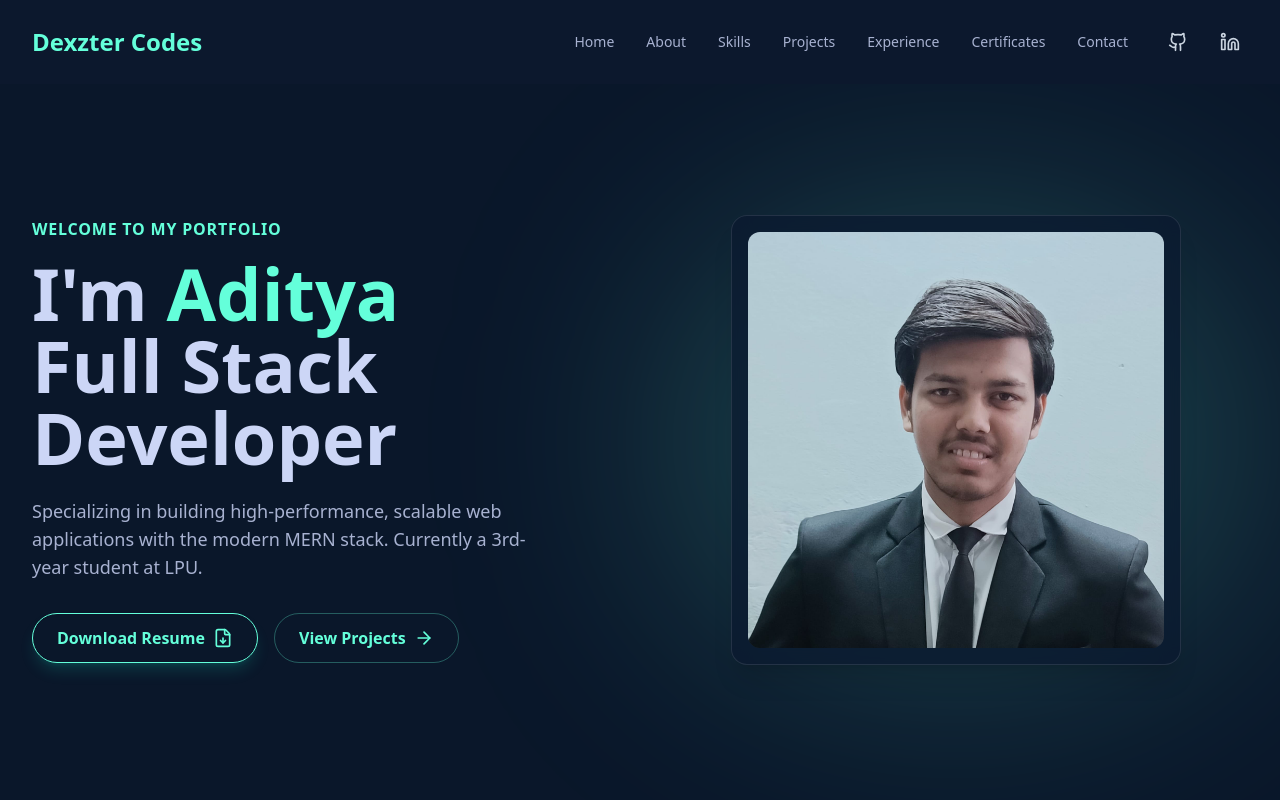
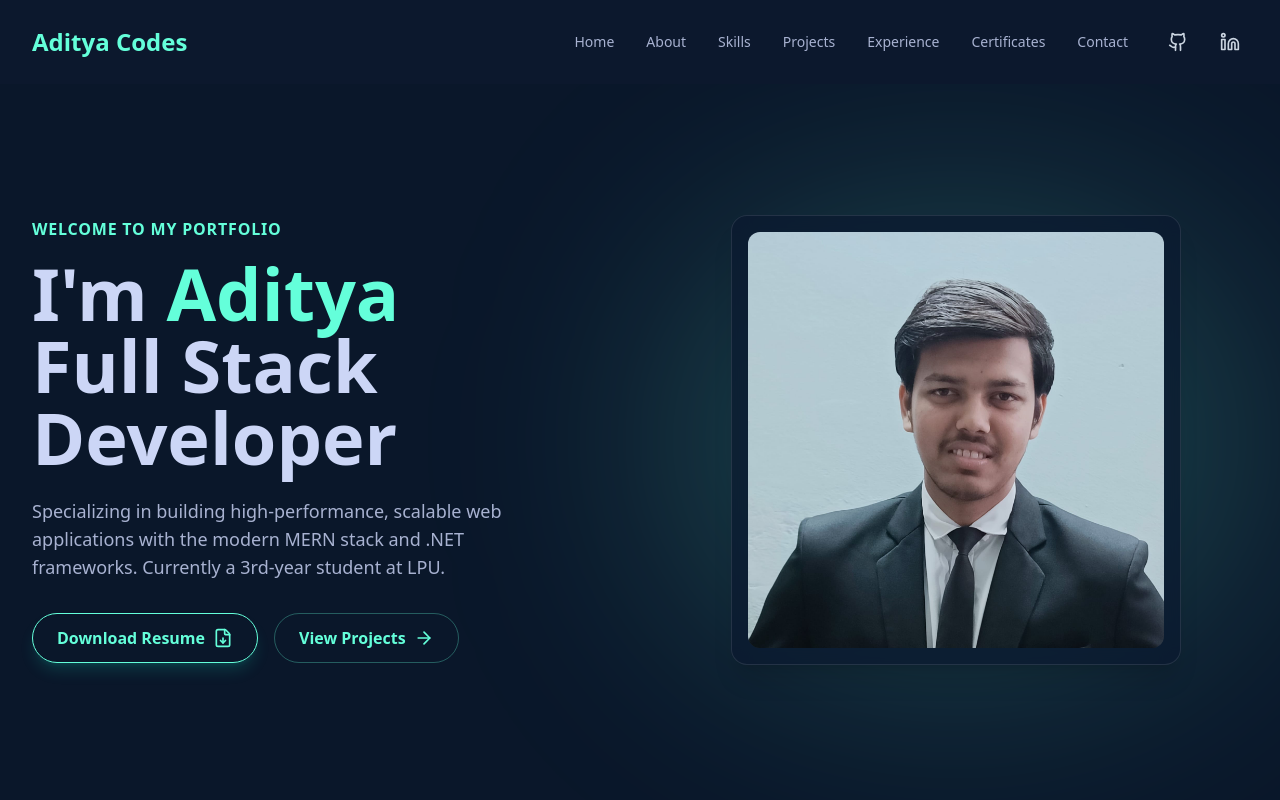
Before and after one commit to Aditya-k-Sharma81/Portfolio, a React app: page / in a window 1280 px wide. Shown: the top 800 px of the page. Built offline with nearby package versions, Linux system fonts and the light colour scheme; the HTML template or start-up script is replaced by a standard one.

Commit message:
improvement in Navbar

```diff
--- a/src/components/Navbar.jsx
+++ b/src/components/Navbar.jsx
@@ -33,7 +33,7 @@ const Navbar = () => {
             animate={{ opacity: 1, x: 0 }}
             className="text-2xl font-bold text-accent-teal"
           >
-            Dexzter Codes
+            Aditya Codes
           </motion.div>
 
           {/* Desktop Nav */}
--- a/src/sections/Hero.jsx
+++ b/src/sections/Hero.jsx
@@ -21,7 +21,7 @@ const Hero = () => {
               Full Stack Developer
             </h1>
             <p className="text-typography-slate text-lg mb-8 max-w-lg">
-              Specializing in building high-performance, scalable web applications with the modern MERN stack. Currently a 3rd-year student at LPU.
+              Specializing in building high-performance, scalable web applications with the modern MERN stack and .NET frameworks. Currently a 3rd-year student at LPU.
             </p>
             <div className="flex flex-wrap gap-4">
               <a href={resumePDF} download="Aditya_Resume.pdf" className="btn-primary flex items-center gap-2 inline-flex">
```
